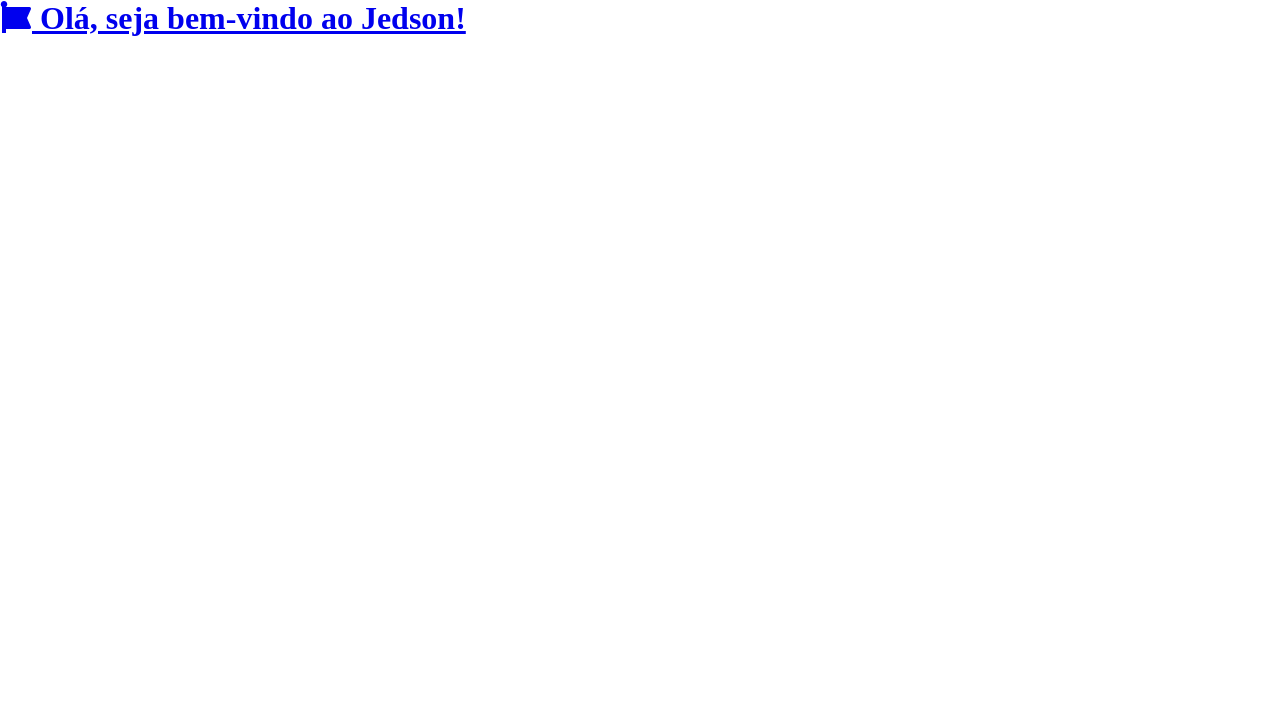
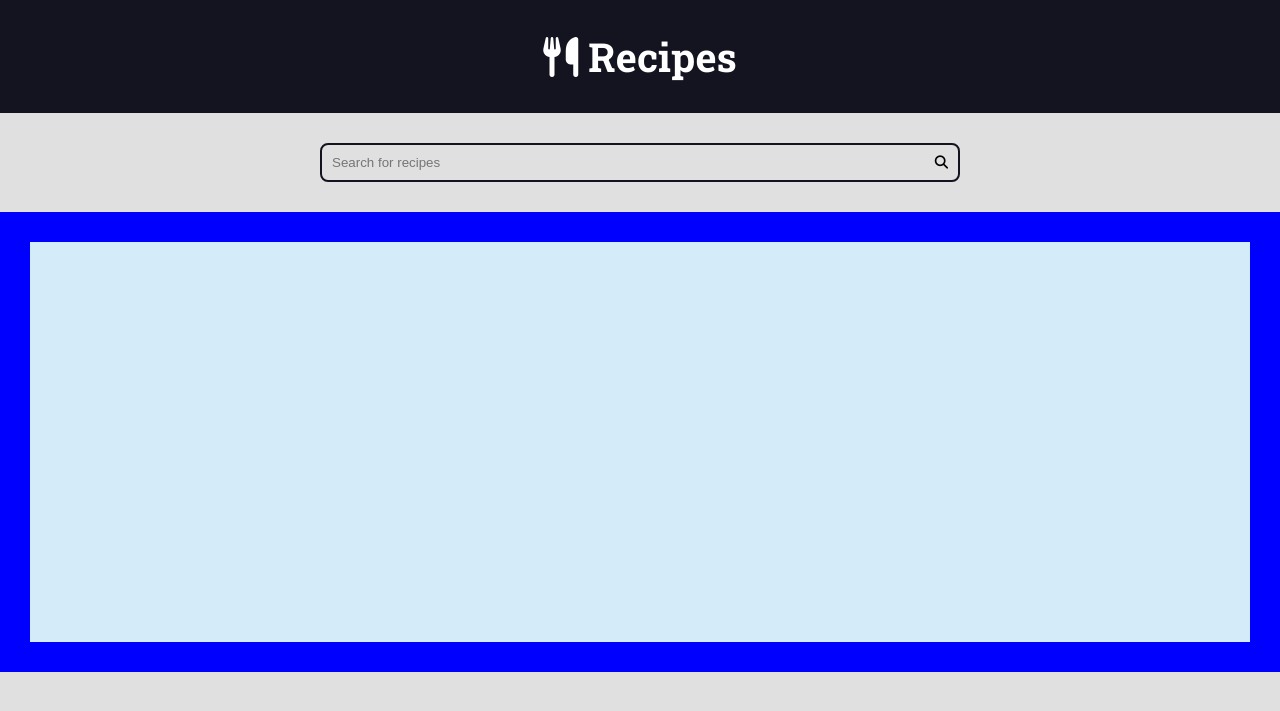
Before and after one commit to Jedazevedo/django-projeto, a Django app: page / in a window 1280 px wide. Shown: the top 711 px of the page. Run offline with Django 5.2, Linux system fonts and the light colour scheme.

Commit message:
implementação de arquivos em partials

```diff
--- a/recipes/templates/recipes/pages/home.html
+++ b/recipes/templates/recipes/pages/home.html
@@ -1,16 +1,18 @@
 {% include "recipes\partials\head.html" %}
 
 <body>
-    <header class=" main-header-container">
-           <div class="main-header container">
-             <h1>
-                <a href="/">
+  {% include "recipes\partials\header.html" %} <!-- This is the header -->
+  {% include "recipes\partials\search.html" %} <!-- This is the search form -->
 
-                      <i class="fa-solid fa-font-awesome"></i>
-                      <span>Olá, seja bem-vindo ao {{name}}!</span>
-                    </a>
-              </h1>
-          </div>
-    </header>
+  <main class="main-content-container">
+    <div class="main-content container">
+      <div class="temp">
+
+      </div>
+    </div>
+
+
+  </main>
+
 </body>
 </html>
--- a/recipes/templates/recipes/partials/head.html
+++ b/recipes/templates/recipes/partials/head.html
@@ -8,12 +8,64 @@
     <link rel="stylesheet" href="https://cdnjs.cloudflare.com/ajax/libs/font-awesome/6.7.2/css/fontawesome.min.css" integrity="sha512-v8QQ0YQ3H4K6Ic3PJkym91KoeNT5S3PnDKvqnwqFD1oiqIl653crGZplPdU5KKtHjO0QKcQ2aUlQZYjHczkmGw==" crossorigin="anonymous" referrerpolicy="no-referrer" />
     <link rel="stylesheet" href="https://cdnjs.cloudflare.com/ajax/libs/font-awesome/6.7.2/css/brands.min.css" integrity="sha512-58P9Hy7II0YeXLv+iFiLCv1rtLW47xmiRpC1oFafeKNShp8V5bKV/ciVtYqbk2YfxXQMt58DjNfkXFOn62xE+g==" crossorigin="anonymous" referrerpolicy="no-referrer" />
     <link rel="stylesheet" href="https://cdnjs.cloudflare.com/ajax/libs/font-awesome/6.7.2/css/solid.min.css" integrity="sha512-DzC7h7+bDlpXPDQsX/0fShhf1dLxXlHuhPBkBo/5wJWRoTU6YL7moeiNoej6q3wh5ti78C57Tu1JwTNlcgHSjg==" crossorigin="anonymous" referrerpolicy="no-referrer" />
+
+    <link rel="preconnect" href="https://fonts.googleapis.com">
+    <link rel="preconnect" href="https://fonts.gstatic.com" crossorigin>
+    <link href="https://fonts.googleapis.com/css2?family=Roboto+Slab:wght@100..900&display=swap" rel="stylesheet">
+
     <title>Recipes</title>
     <style>
+         :root {
+            --color-primary: #269fe6;
+            --color-primary-hover: #2086c2;
+            --color-primary-dark: #13141f;
+            --color-primary-dark-hover: #212336;
+            --color-primary-light: #d4ecfa;
+            --color-primary-light-hover: #bdd8e7;
+
+            --color-white: #fff;
+            --color-black: #000;
+
+            --color-dark-text: #444;
+            --color-info-light: #cce5ff;
+            --color-debug-light: #cce5ff;
+            --color-success-light: #d4edda;
+            --color-alert-light: #fff3cd;
+            --color-warning-light: #fff3cd;
+            --color-error-light: #f8d7da;
+
+            --color-info-dark: #4d86c4;
+            --color-debug-dark: #4d86c4;
+            --color-success-dark: #4a9c5d;
+            --color-alert-dark: #927f40;
+            --color-warning-dark: #927f40;
+            --color-error-dark: #da525d;
+
+            --color-gray-0: #f9f9f9;
+            --color-gray-1: #e0e0e0;
+            --color-gray-2: #c7c7c7;
+            --color-gray-3: #aeaeae;
+            --color-gray-4: #959595;
+            --color-gray-5: #7d7d7d;
+            --color-gray-6: #646464;
+            --color-gray-7: #4b4b4b;
+            --color-gray-8: #323232;
+            --color-gray-9: #191919;
+
+            --font-primary: sans-serif;
+            --font-headings: 'Roboto Slab', serif;
+
+            --spacing-gutter-medium: 3rem;
+            --spacing-gutter-large: 4rem;
+        }
         *{
             padding: 0;
             margin: 0;
             box-sizing: border-box;
+        }
+        h1, h2, h3, h4, h5, h6{
+            font-family: var(--font-headings);
+            color: var(--color-primary-dark);
         }
         html{
             font-size: 62.5%;
@@ -21,6 +73,82 @@
         }
         body{
             font-size: 1.6rem;
+            font-family: var(--font-primary);
+            background-color: var(--color-gray-1);
         }
+        .main-header-container{
+            background-color: var(--color-primary-dark);
+
+        }
+        .container{
+            max-width: 144rem;
+            margin: 0 auto;
+            padding: var(--spacing-gutter-medium);
+        }
+        .main-logo{
+            font-size: 4rem;
+            color: var(--color-white);
+            text-decoration: none;
+            display: flex;
+            flex-flow: row nowrap;
+            align-items: center;
+            justify-content: center;
+            width: fit-content;
+            margin: 0 auto;
+
+        }
+        .main-logo-icon{
+            font-size: 4rem;
+            margin-right: 1rem;
+        }
+        .search-form{
+            border: .2rem solid var(--color-primary-dark);
+            max-width: 64rem;
+            margin: 0 auto;
+            border-radius: .8rem;
+            position: relative;
+            transform: all 300ms ease-in-out;
+        }
+        .search-input,
+        .search-button{
+            border: none ;
+            background: none;
+            outline: none ;
+            padding: 1rem;
+
+        }
+        .search-input{
+            width: 100%;
+            padding-right: 4rem;
+
+        }
+        .search-button{
+            position: absolute;
+            top: 0;
+            right: 0;
+        }
+        .search-button:focus{
+            outline: 1px solid var(--color-primary-dark);
+            background-color: rgba(0, 0, 0, .1);
+
+        }
+        .search-form:focus-within{
+            border-color: var(--color-primary);
+            background-color: var(--color-warning-light);
+
+        }
+        .search-form:focus-within .search-button{
+           color: var(--color-primary);
+        }
+
+        .main-content{
+            background-color: blue;
+        }
+        .temp{
+            height: 40rem;
+            background-color: var(--color-primary-light);
+        }
+
+
     </style>
 </head>
--- /dev/null
+++ b/recipes/templates/recipes/partials/header.html
@@ -0,0 +1,11 @@
+<header class=" main-header-container">
+    <div class="main-header container">
+      <h1>
+         <a class="main-logo" href="/">
+
+               <i class="fa-solid fa-utensils main-logo-icon"></i>
+               <span class="main-logo-text">Recipes</span>
+             </a>
+       </h1>
+   </div>
+</header>
--- /dev/null
+++ b/recipes/templates/recipes/partials/search.html
@@ -0,0 +1,10 @@
+<div class="seach-container container">
+    <div>
+        <form action="" class='search-form'>
+          <input type="search" name="query" placeholder="Search for recipes" class="search-input">
+           <button type="submit" class="search-button">
+            <i class="fas fa-search"></i>
+           </button>
+        </form>
+    </div>
+  </div>
```
